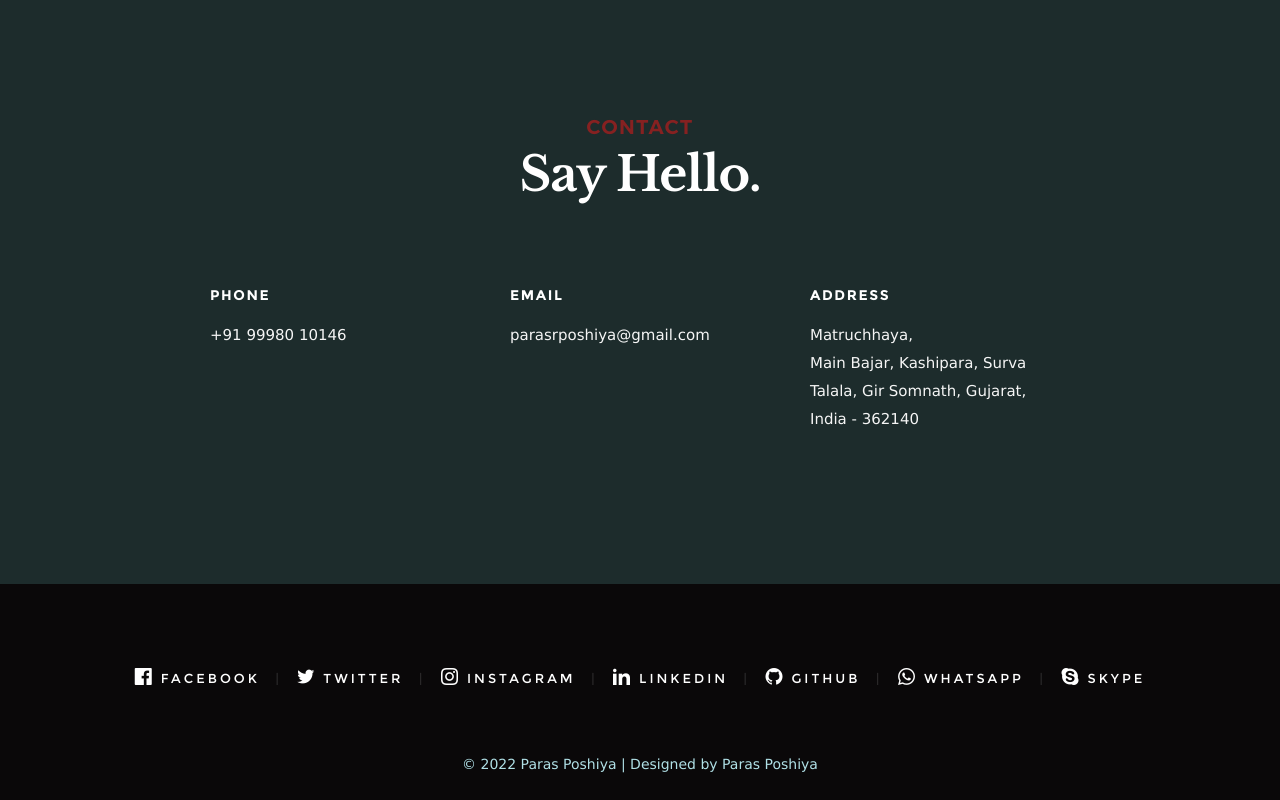
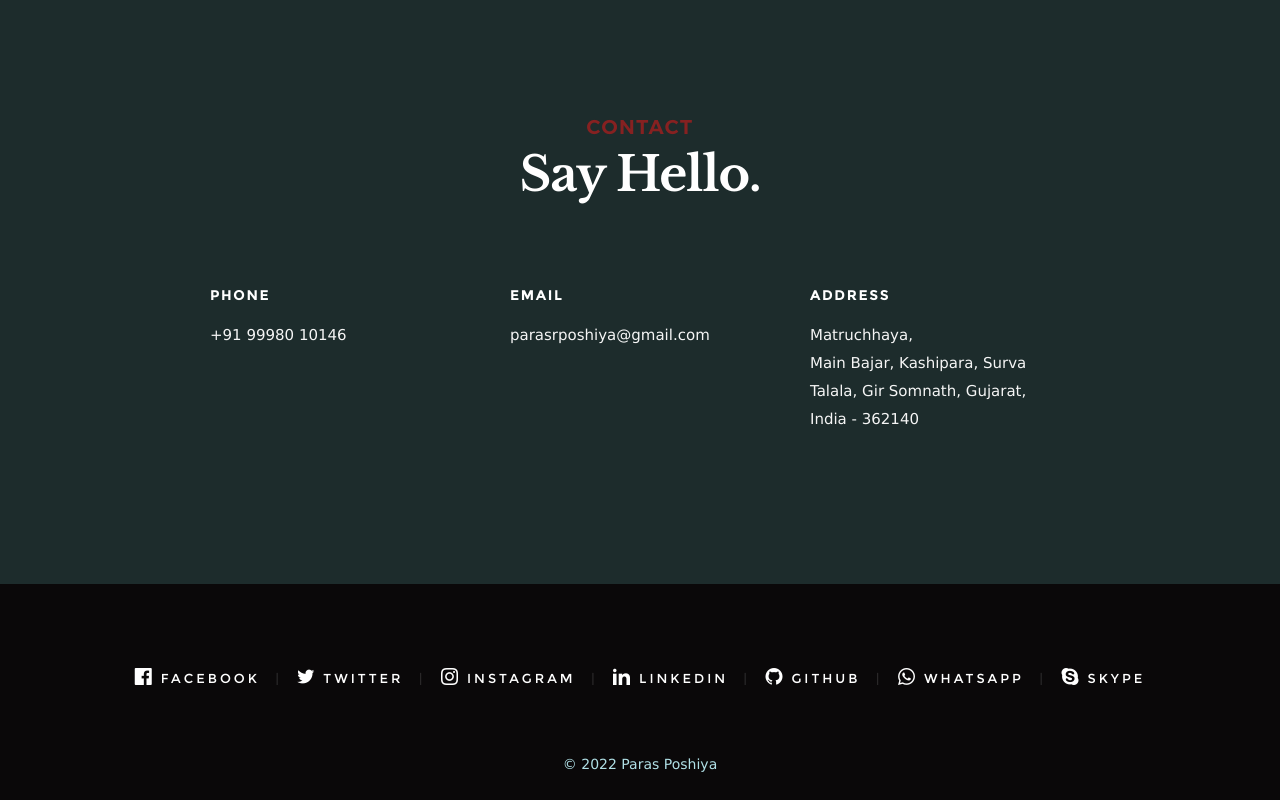
Before and after one commit to parasposhiya/Portfolio, a plain HTML site: page index.html in a window 1280 px wide. Shown: the part 4396-5196 px from the top of the page. Drawn offline with Linux system fonts and the light colour scheme.

Commit message:
Update index.html
Footer -> Designed by removed

```diff
--- a/index.html
+++ b/index.html
@@ -374,7 +374,7 @@
 
             <div class="col-twelve">
                 <div class="copyright">
-                    <span> &copy; 2022 Paras Poshiya | Designed by Paras Poshiya</span>
+                    <span> &copy; 2022 Paras Poshiya</span>
                 </div>
                 <div class="go-top">
                     <a class="smoothscroll" title="Back to Top" href="#top"><i class="im im-arrow-up" aria-hidden="true"></i></a>
```
